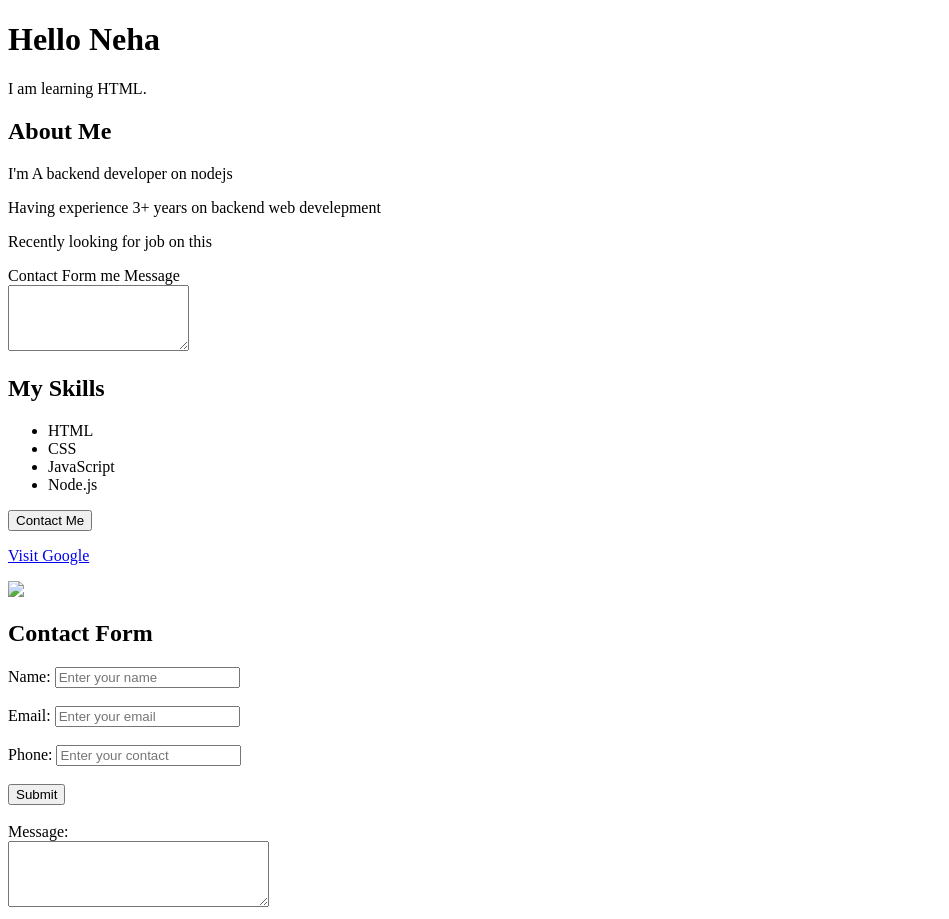
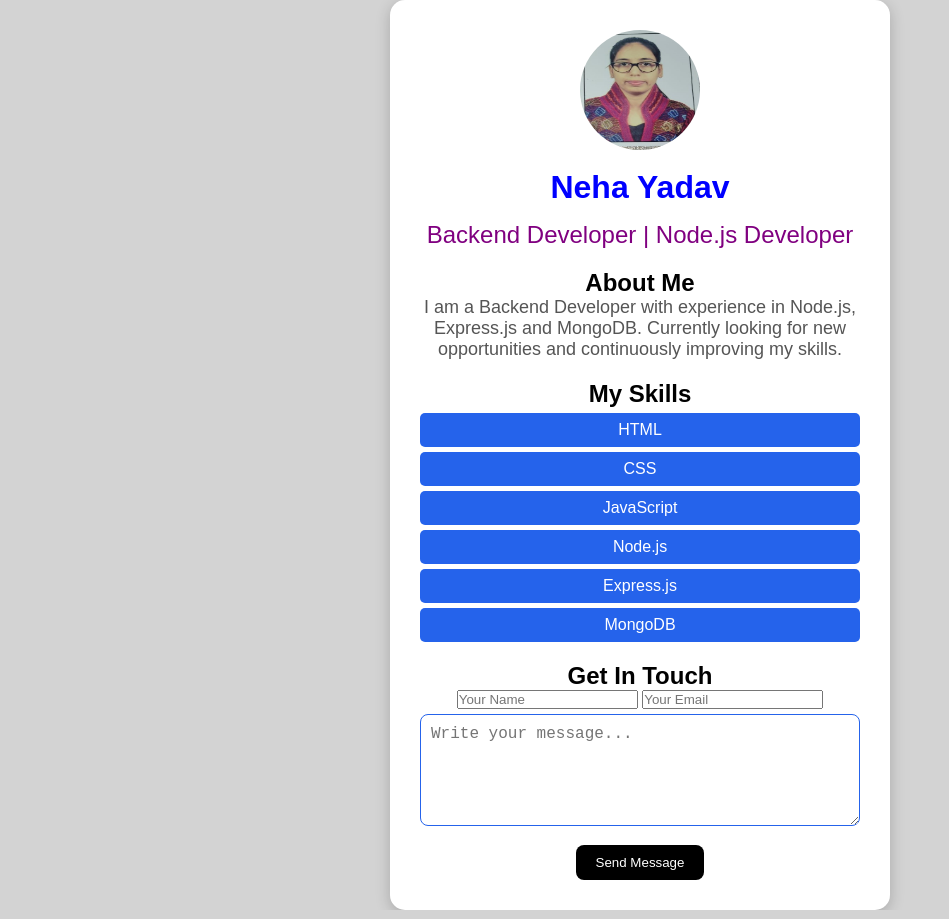
Before and after one commit to My-Github-NehaYadav/html-learning-project, a plain HTML site: page index.html in a window 1280 px wide. Shown: the whole page, without its empty margins (0-949 px from the left). Drawn offline with Linux system fonts and the light colour scheme.

Commit message:
CSS use with HTML

```diff
--- a/index.html
+++ b/index.html
@@ -2,69 +2,48 @@
 <html lang="en">
 
 <head>
+  <link rel="stylesheet" href="style.css">
   <meta charset="UTF-8">
   <meta name="viewport" content="width=device-width, initial-scale=1.0">
-  <title>Doc</title>
+  <title>Neha's Portfolio</title>
 </head>
 
 <body>
+  <div class="card">
+    <img src="photo.jpg" alt="Profile" class="profile-img" />
     <!-- This is heading section -->
-  <h1>Hello Neha</h1>
+    <h1 class="title">Neha Yadav</h1>
 
-  <p>I am learning HTML.</p>
+    <p class="intro">Backend Developer | Node.js Developer</p>
 
     <h2>About Me</h2>
-  <p>I'm A backend developer on nodejs</p>
-  <p>Having experience 3+ years on backend web develepment</p>
-  <p>Recently looking for job on this</p>
-  <label>Contact Form me Message</label>
-  <br>
-  <textarea rows="4" cols="20"></textarea>
+    <p>I am a Backend Developer with experience in Node.js,
+      Express.js and MongoDB. Currently looking for new
+      opportunities and continuously improving my skills.</p>
+
 
     <h2>My Skills</h2>
-
     <ul>
       <li>HTML</li>
       <li>CSS</li>
       <li>JavaScript</li>
       <li>Node.js</li>
+      <li>Express.js</li>
+      <li>MongoDB</li>
     </ul>
 
-  <button>Contact Me</button>
+    <h2>Get In Touch</h2>
+    <form class="contact-form">
+      <input type="text" placeholder="Your Name">
 
-  <p>
-    <a href="https://www.google.com">Visit Google</a>
-  </p>
-  <!-- <a href="https://www.google.com">Visit Google</a> -->
+      <input type="email" placeholder="Your Email">
 
-  <img src="photo1.jpg" width="200">
+      <textarea rows="5" placeholder="Write your message..."></textarea>
 
-  <h2>Contact Form</h2>
-  <label>Name:</label>
-  <input type="text" placeholder="Enter your name">
+      <button class="btn">Send Message</button>
 
-  <br><br>
-
-  <label>Email:</label>
-  <input type="email" placeholder="Enter your email">
-
-  <br><br>
-
-  <label>Phone:</label>
-  <input type="tel" placeholder="Enter your contact">
-
-  <br><br>
-
-  <button>Submit</button>
-
-  <br><br>
-
-  <label>Message:</label>
-
-  <br>
-
-  <textarea rows="4" cols="30"></textarea>
-
+    </form>
+  </div>
 </body>
 
 </html>
--- /dev/null
+++ b/style.css
@@ -0,0 +1,132 @@
+* {
+  margin: 0;
+  padding: 0;
+  box-sizing: border-box;
+}
+
+
+
+
+body {
+  background-color: lightgray;
+  font-family: Arial, sans-serif;
+  display: flex;
+  justify-content: center;
+  align-items: center;
+  min-height: 100vh;
+}
+
+.card {
+  width: 500px;
+  background-color: white;
+  padding: 30px;
+  border-radius: 15px;
+  text-align: center;
+  box-shadow: 0 4px 15px rgba(0, 0, 0, 0.2);
+}
+
+
+/* h1 {
+  color: red;
+  text-align: center;
+  font-size: 40px;
+  border: 2px solid black;
+  padding: 20px;
+  margin: 30px;
+} */
+h1 {
+  color: #2563eb;
+  margin-bottom: 15px;
+}
+
+
+
+/* border = solid, dashed, dotted; */
+
+
+p {
+  font-size: 18px;
+  color: #555;
+  margin-bottom: 20px;
+}
+
+/* class syntax */
+.intro {
+  color: purple;
+  font-size: 24px;
+}
+
+.title {
+  color: blue;
+}
+
+.intro {
+  color: purple;
+  font-size: 24px;
+}
+
+
+/* border-radius = button ko gol krta */
+/* border = node ,default border ko remove krta */
+/* cersor kesa dikhana h  */
+.btn {
+  background-color: black;
+  color: white;
+  padding: 10px 20px;
+  border: none;
+  border-radius: 8px;
+  cursor: pointer;
+}
+
+.btn:hover {
+  background-color: red;
+}
+
+
+ul {
+  list-style: none;
+  margin-bottom: 20px;
+}
+
+li {
+  background-color: #2563eb;
+  color: white;
+  padding: 8px;
+  margin: 5px 0;
+  border-radius: 5px;
+}
+
+.profile-img {
+  width: 120px;
+  height: 120px;
+  border-radius: 50%;
+  margin-bottom: 15px;
+}
+
+
+label {
+  text-align: center;
+  display: block;
+}
+
+.message-label {
+  text-align: center;
+  display: block;
+  margin-bottom: 10px;
+}
+
+
+input:focus,
+textarea {
+  width: 100%;
+  padding: 10px;
+  margin-top: 5px;
+  margin-bottom: 15px;
+
+  border: 1px solid #ccc;
+  border-radius: 8px;
+
+  font-size: 16px;
+  outline: none;
+  border-color: #2563eb;
+}
```
Also changed, not shown: css-notes.txt (added), html-notes.txt (renamed from notes.txt), photo.jpg (added), 1 other file. Lines whose indentation alone changed are shown as unchanged.
